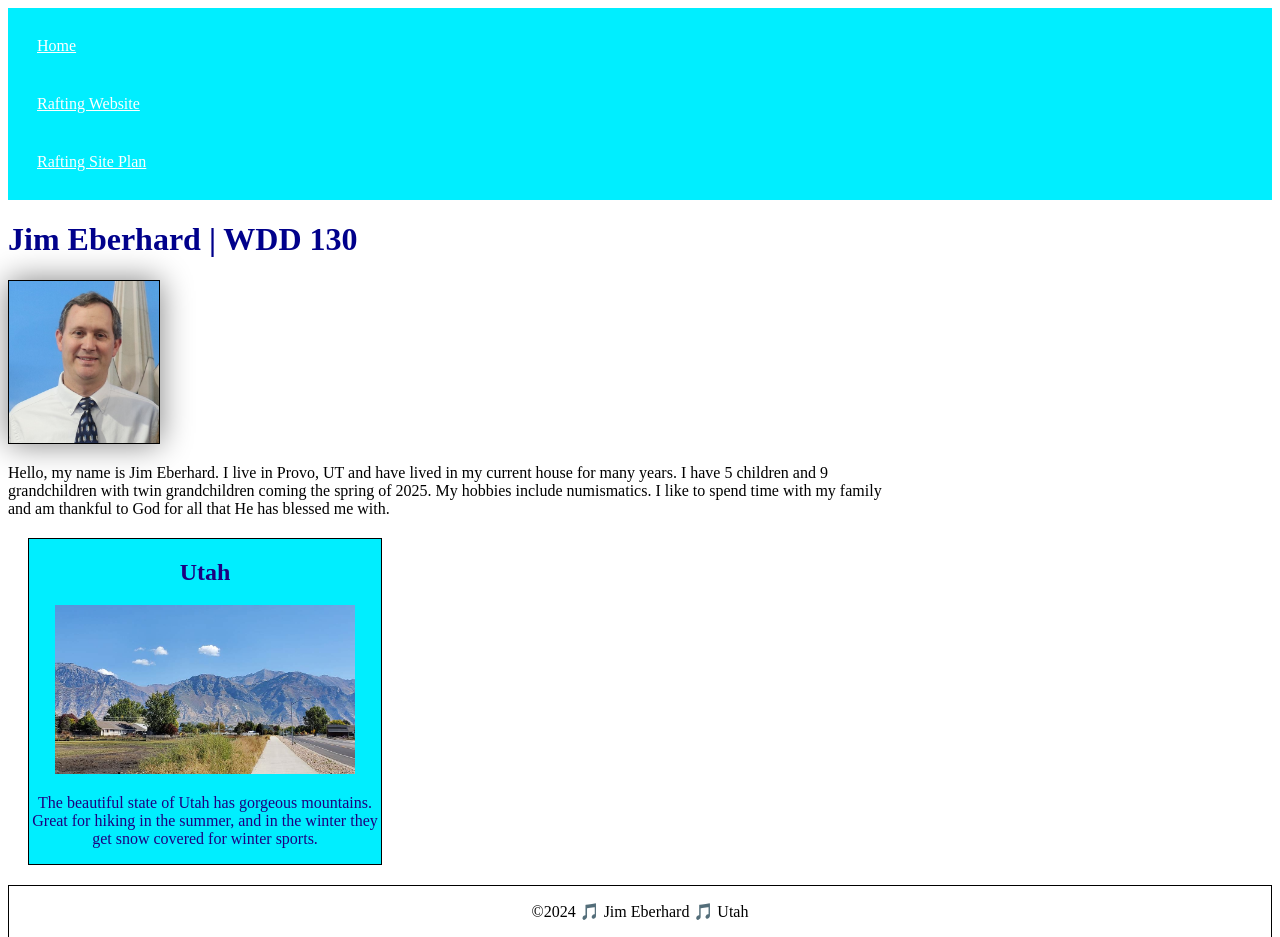
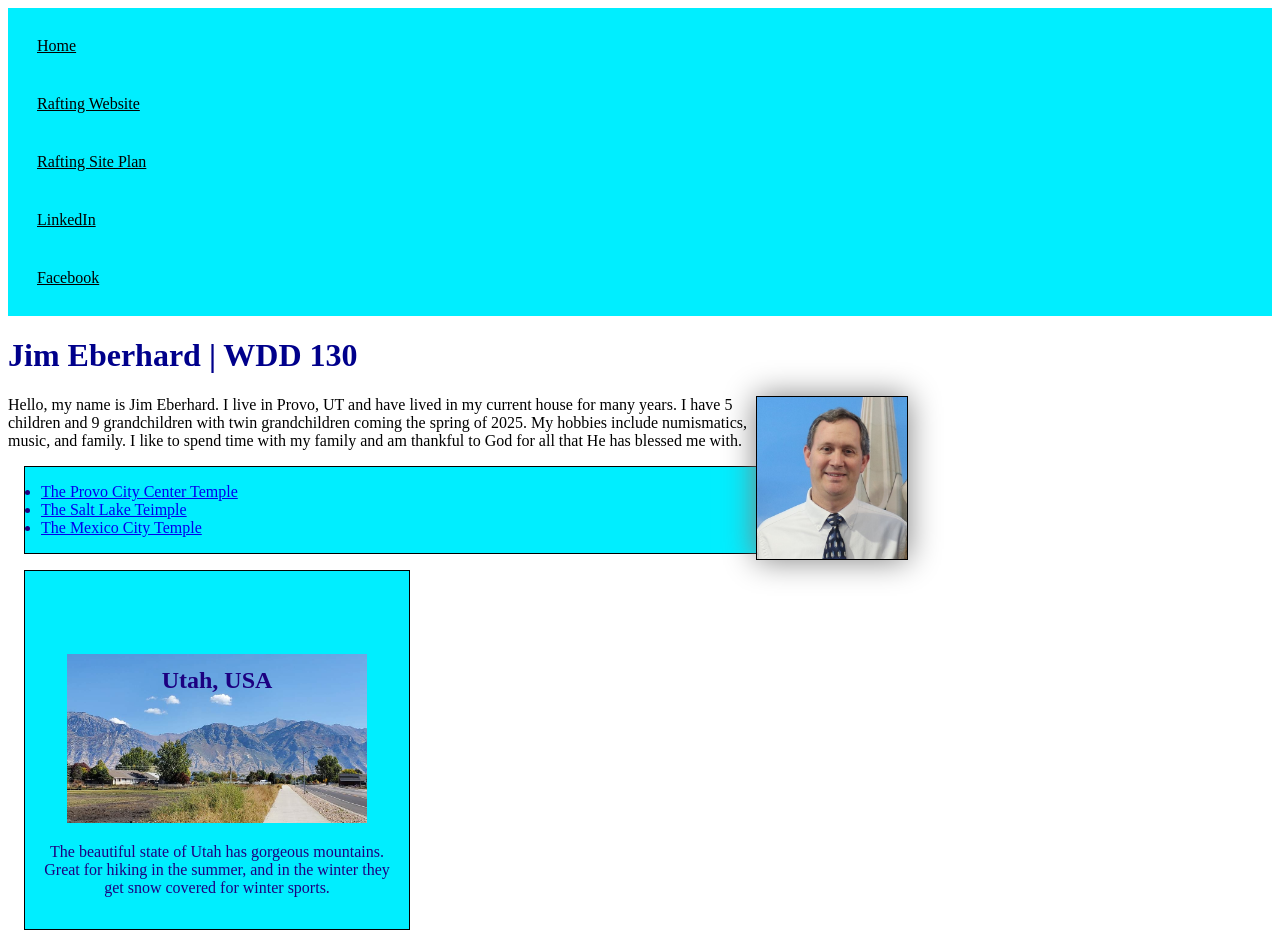
Before and after one commit to jneberhard/wdd130, a plain HTML site: page index.html in a window 1280 px wide. Shown: the top 937 px of the page. Drawn offline with Linux system fonts and the light colour scheme.

Commit message:
main-page-upate-nov-11

```diff
--- a/index.html
+++ b/index.html
@@ -16,6 +16,8 @@
         <a href="#">Home</a>
         <a href="wwr/">Rafting Website</a>
         <a href="wwr/site-plan-rafting.html">Rafting Site Plan</a>
+        <a href="https://www.linkedin.com/in/james-eberhard-7582bb5/">LinkedIn</a>
+        <a href="https://www.facebook.com/jim.eberhard/">Facebook</a>
       </nav>
     </header>
     <main>
@@ -23,12 +25,17 @@
         <img src="images/profile.jpg" alt="Jim Eberhard" width="200">
         <p>Hello, my name is Jim Eberhard. I live in Provo, UT and have lived in my current house for many years. I have
             5 children and 9 grandchildren with twin grandchildren coming the spring of 2025. My hobbies include
-            numismatics.
+            numismatics, music, and family.
             I like to spend time with my family and am thankful to God for all that He has blessed me with.
         </p>
+        <ul class="box">
+            <li><a href="https://churchofjesuschristtemples.org/provo-city-center-temple/" target="_blank">The Provo City Center Temple</a></li>
+            <li><a href="https://churchofjesuschristtemples.org/salt-lake-temple/" target="_blank">The Salt Lake Teimple</a></li>
+            <li><a href="https://churchofjesuschristtemples.org/mexico-city-mexico-temple/" target="_blank">The Mexico City Temple</a></li>
+        </ul>
     </main>
-    <aside>
-        <h2>Utah</h2>
+    <aside class="box">
+        <h2>Utah, USA</h2>
         <img src="images/utah-mtns.jpg" alt="The Beautiful State of Utah">
         <p>The beautiful state of Utah has gorgeous mountains. Great for hiking in the summer, and in the winter they get
             snow covered for winter sports.
@@ -38,5 +45,5 @@
         <p>©2024 🎵 Jim Eberhard 🎵 Utah</p>
     </footer>
 </body>
-
+    <!-- <p> Last Modified Nov. 11, 2024</p> -->
 </html>
--- a/styles/styles.css
+++ b/styles/styles.css
@@ -1,6 +1,14 @@
+* {
+    --margin: 0;
+    --padding: 0;
+    --box-sizing: border-box;
+}
+
 :root {
     --border: 1px solid black;
     --background-color: #00eeff;
+
+
    }
 
 
@@ -10,7 +18,7 @@ nav {
 }
 
 nav a {
-    color: white;
+    color: black;
     display: block;
     padding: 20px;
 }
@@ -24,6 +32,7 @@ main img {
     height: auto;
     border: var(--border);
     box-shadow: 0 0 30px gray;
+    float: right;
 }
 
 p {
@@ -35,13 +44,17 @@ main {
 }
 
 aside {
-    width: 22rem;
-    margin: 20px;
-    border: var(--border);
-    background-color: var(--background-color);
-    color: rgb(28, 0, 128);
+    width: 22em;
     text-align: center;
+    position: relative;
 }
+
+aside h2 {
+    position: relative;
+    top: 60px;
+    left: 0%;
+}
+
 
 aside img {
     width: 300px;
@@ -53,3 +66,13 @@ footer {
     border: var(--border);
     text-align: center;
 }
+
+/* Claass Selectors */
+
+.box {
+    margin: 1rem;
+    border: 1px solid black;
+    padding: 1rem;
+    background-color: var(--background-color);
+    color: rgb(28, 0, 128);
+}
```
